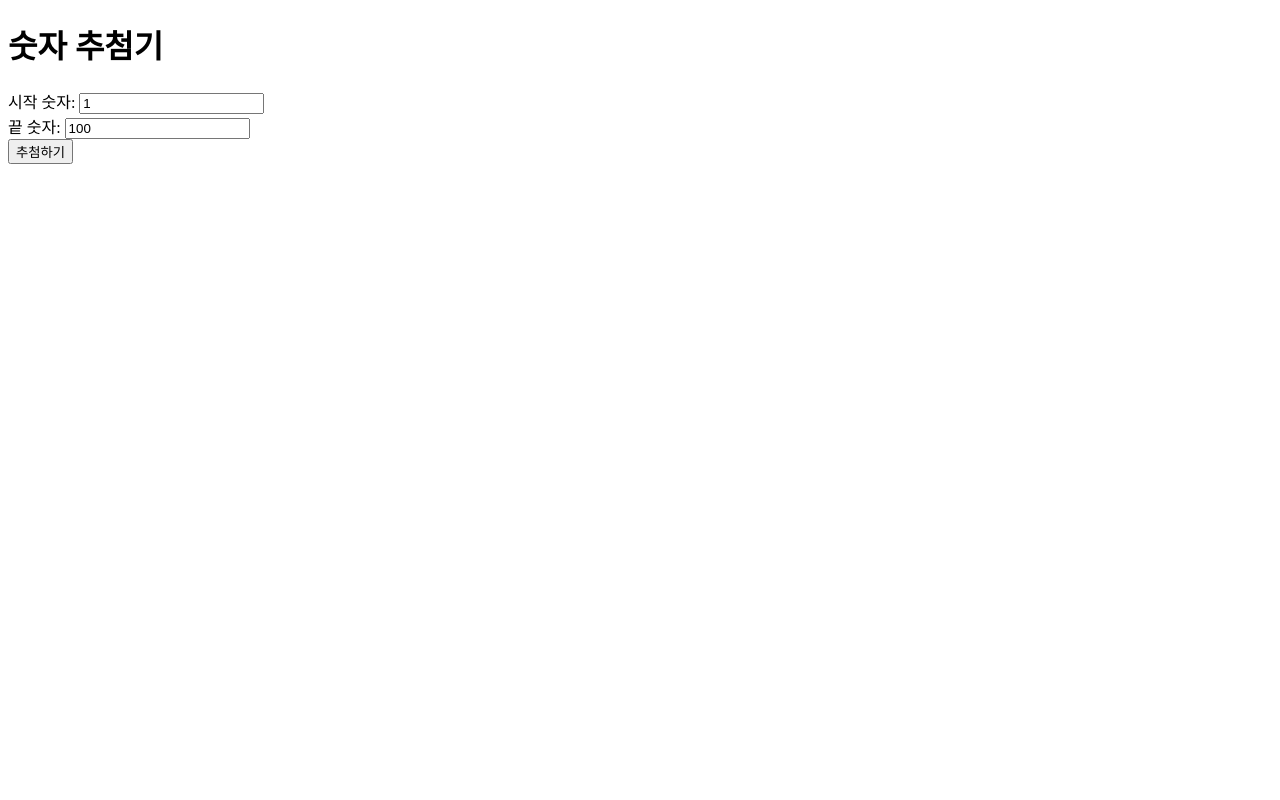
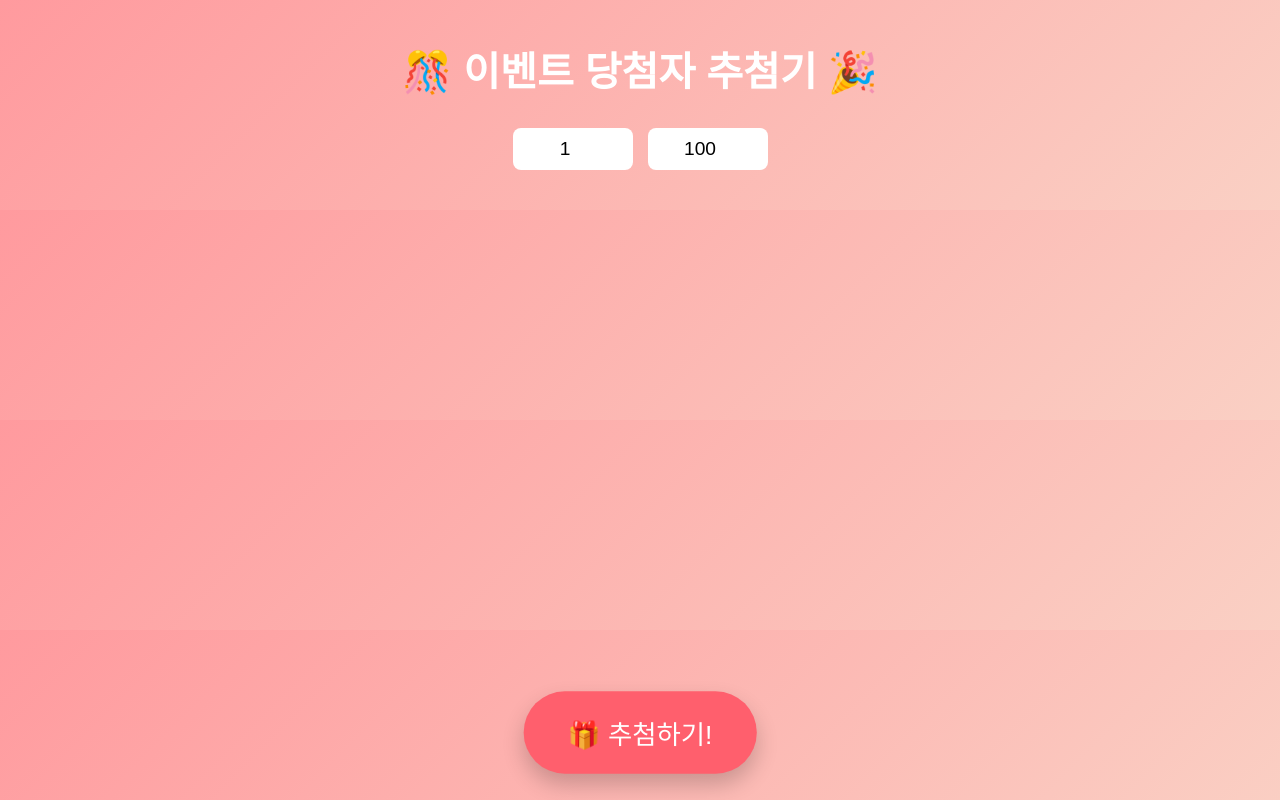
Before and after one commit to nightsky7382/number-event, a plain HTML site: page index.html in a window 1280 px wide. Drawn offline with nearby package versions, Linux system fonts and the light colour scheme.

Commit message:
Update index.html
애니메이션 및 음원추가

```diff
--- a/index.html
+++ b/index.html
@@ -2,26 +2,131 @@
 <html lang="ko">
 <head>
   <meta charset="UTF-8" />
-  <title>랜덤 숫자 추첨기</title>
+  <title>이벤트 추첨기</title>
+  <style>
+    body {
+      margin: 0;
+      padding: 0;
+      background: linear-gradient(135deg, #ff9a9e, #fad0c4);
+      font-family: 'Arial', sans-serif;
+      text-align: center;
+      overflow: hidden;
+    }
+
+    h1 {
+      margin-top: 40px;
+      color: #fff;
+      font-size: 2.5em;
+    }
+
+    .input-container {
+      margin: 30px auto;
+      display: flex;
+      justify-content: center;
+      gap: 15px;
+    }
+
+    input {
+      padding: 10px;
+      font-size: 1.2em;
+      width: 100px;
+      border-radius: 8px;
+      border: none;
+      text-align: center;
+    }
+
+    #drawBtn {
+      position: fixed;
+      bottom: 30px;
+      left: 50%;
+      transform: translateX(-50%);
+      padding: 20px 40px;
+      font-size: 1.5em;
+      border: none;
+      border-radius: 50px;
+      background-color: #ff5f6d;
+      color: white;
+      cursor: pointer;
+      box-shadow: 0 10px 20px rgba(0,0,0,0.2);
+      animation: pulse 2s infinite;
+    }
+
+    @keyframes pulse {
+      0% { transform: translateX(-50%) scale(1); }
+      50% { transform: translateX(-50%) scale(1.1); }
+      100% { transform: translateX(-50%) scale(1); }
+    }
+
+    #result {
+      font-size: 6em;
+      color: #fff;
+      font-weight: bold;
+      margin-top: 40px;
+      animation: fadeIn 1s ease-in-out;
+    }
+
+    @keyframes fadeIn {
+      from { opacity: 0; transform: scale(0.5); }
+      to { opacity: 1; transform: scale(1); }
+    }
+  </style>
 </head>
 <body>
-  <h1>숫자 추첨기</h1>
-  <label>시작 숫자: <input type="number" id="minNum" value="1" /></label><br />
-  <label>끝 숫자: <input type="number" id="maxNum" value="100" /></label><br />
-  <button onclick="drawNumber()">추첨하기</button>
-  <p id="result"></p>
+  <h1>🎊 이벤트 당첨자 추첨기 🎉</h1>
+
+  <div class="input-container">
+    <input type="number" id="minNum" placeholder="시작" value="1" />
+    <input type="number" id="maxNum" placeholder="끝" value="100" />
+  </div>
+
+  <div id="result"></div>
+
+  <button id="drawBtn">🎁 추첨하기!</button>
+
+  <!-- 사운드 -->
+  <audio id="clapSound" src="https://www.soundjay.com/human/applause-01.mp3" preload="auto"></audio>
+  <audio id="bgMusic" src="https://www.bensound.com/bensound-music/bensound-celebration.mp3" preload="auto"></audio>
+
+  <!-- 폭죽 효과 -->
+  <script src="https://cdn.jsdelivr.net/npm/canvas-confetti@1.6.0/dist/confetti.browser.min.js"></script>
 
   <script>
-    function drawNumber() {
-      const min = parseInt(document.getElementById("minNum").value);
-      const max = parseInt(document.getElementById("maxNum").value);
+    const drawBtn = document.getElementById('drawBtn');
+    const result = document.getElementById('result');
+    const clapSound = document.getElementById('clapSound');
+    const bgMusic = document.getElementById('bgMusic');
+
+    function fireConfetti() {
+      for (let i = 0; i < 3; i++) {
+        setTimeout(() => {
+          confetti({
+            particleCount: 100,
+            spread: 70,
+            origin: { y: 0.6 }
+          });
+        }, i * 300);
+      }
+    }
+
+    drawBtn.addEventListener('click', () => {
+      const min = parseInt(document.getElementById('minNum').value);
+      const max = parseInt(document.getElementById('maxNum').value);
+
       if (isNaN(min) || isNaN(max) || min > max) {
-        alert("유효한 숫자 범위를 입력하세요!");
+        alert('유효한 숫자 범위를 입력해주세요!');
         return;
       }
+
       const random = Math.floor(Math.random() * (max - min + 1)) + min;
-      document.getElementById("result").innerText = `당첨 숫자: ${random}`;
-    }
+      result.textContent = random;
+
+      // 효과
+      fireConfetti();
+      clapSound.currentTime = 0;
+      bgMusic.currentTime = 0;
+      clapSound.play();
+      bgMusic.play();
+    });
   </script>
 </body>
 </html>
```
